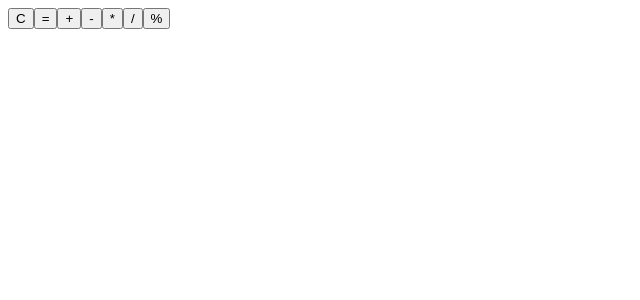
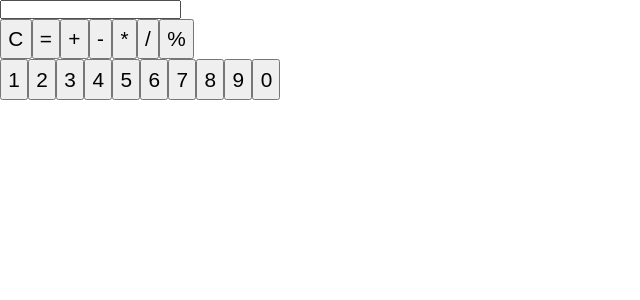
Before and after one commit to Bobcho101/Simple-Calculator, a React (Vite) app: page / in a window 1280 px wide. Shown: the top 300 px of the page, without its empty margins (0-640 px from the left). Built offline with nearby package versions, Linux system fonts and the light colour scheme; the HTML template or start-up script is replaced by a standard one.

Commit message:
added  numbers btns

```diff
--- a/index.html
+++ b/index.html
@@ -5,6 +5,7 @@
     <link rel="icon" type="image/svg+xml" href="/vite.svg" />
     <meta name="viewport" content="width=device-width, initial-scale=1.0" />
     <title>Simple Calculator</title>
+    <link rel="stylesheet" href="src/public/styles/styles.css">
   </head>
   <body>
     <div id="root"></div>
--- a/src/components/Button.jsx
+++ b/src/components/Button.jsx
@@ -5,7 +5,7 @@ export default function Button(props){
 
     return(
     <>
-        <button>{props.value}</button>
+        <button className="calc-button">{props.value}</button>
     </>
     )
 }
--- a/src/components/Calculator.jsx
+++ b/src/components/Calculator.jsx
@@ -4,6 +4,9 @@ export default function Calculator(){
     return(
         <>
             <div id="calculator-container">
+                <div id="input-output-container">
+                    <input type="text" id="input-output-field" readOnly></input>
+                </div>
                 <div id="buttons-container">
                     <div id="operators-container">
                         <Button value={'C'}/>
@@ -14,6 +17,18 @@ export default function Calculator(){
                         <Button value={'/'}/>
                         <Button value={'%'}/>
                     </div>
+                    <div id="numbers-container">
+                        <Button value={1}/>
+                        <Button value={2}/>
+                        <Button value={3}/>
+                        <Button value={4}/>
+                        <Button value={5}/>
+                        <Button value={6}/>
+                        <Button value={7}/>
+                        <Button value={8}/>
+                        <Button value={9}/>
+                        <Button value={0}/>
+                    </div>
                 </div>
             </div>
         </>
--- a/src/public/styles/styles.css
+++ b/src/public/styles/styles.css
@@ -0,0 +1,10 @@
+*{
+    margin: 0;
+    padding: 0;
+    box-sizing: border-box;
+    font-family: Arial, Helvetica, sans-serif;
+}
+.calc-button{
+    padding: 0.3em;
+    font-size: 1.3em;
+}
```
